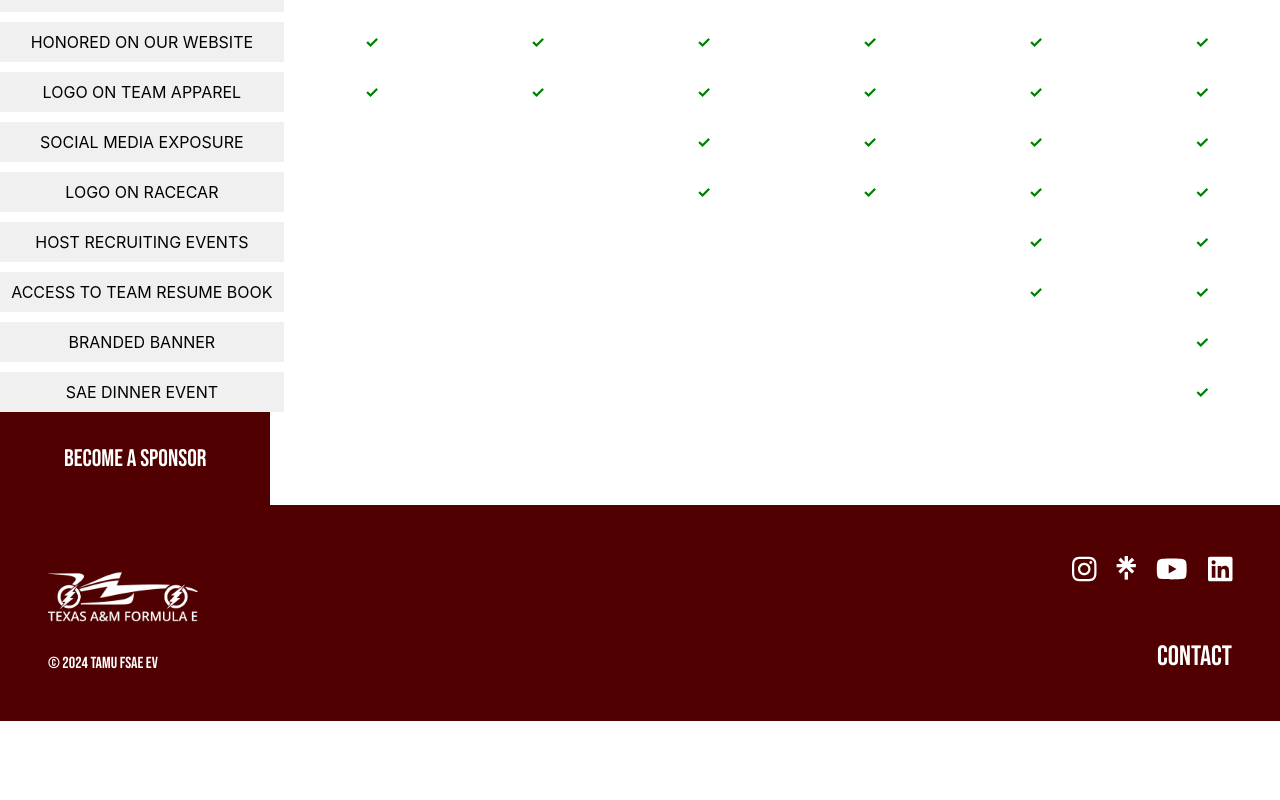
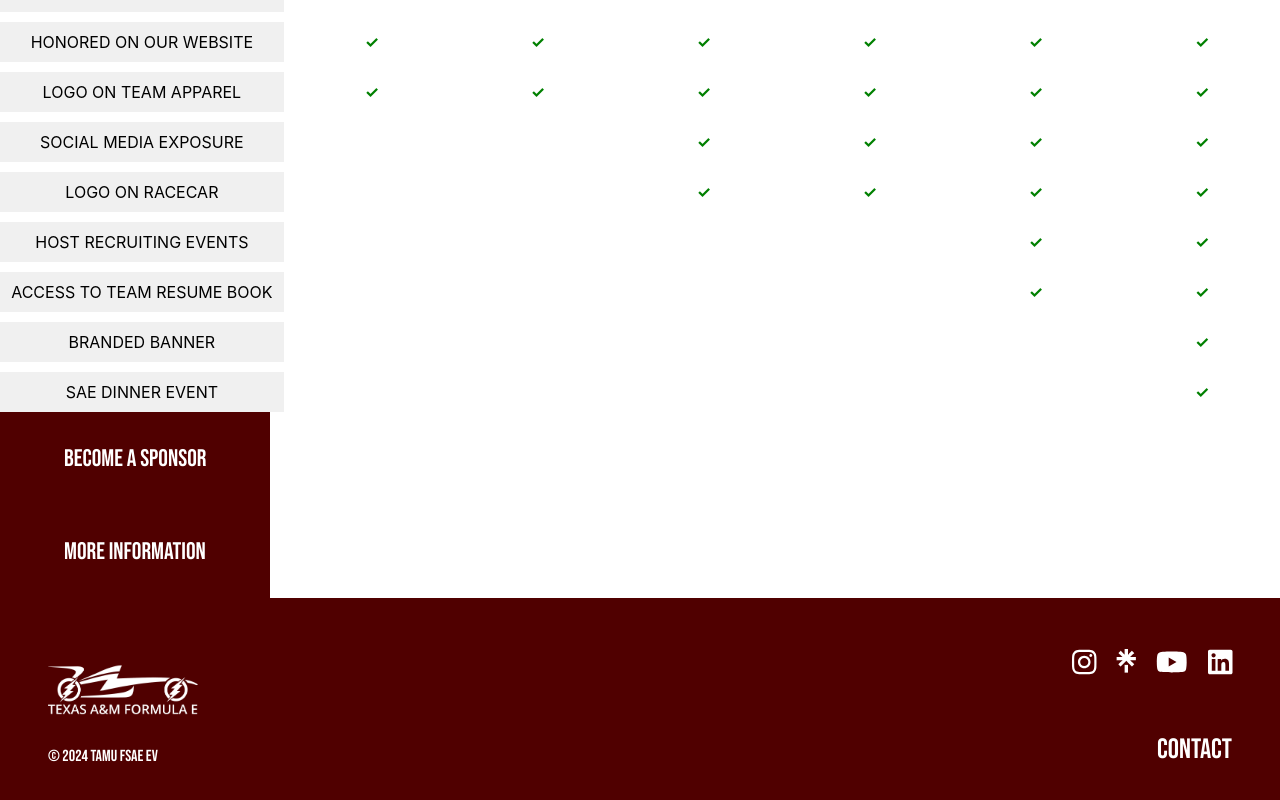
Before and after one commit to tamu-formula-cs/FSAE-EV-Site, a React (Vite) app: page /become-sponsors in a window 1280 px wide. Shown: the part 456-1256 px from the top of the page. Before the commit the page ends 1177 px from the top, so only its background shows below. Built offline with nearby package versions, Linux system fonts and the light colour scheme.

Commit message:
added more info button in become sponsors page

```diff
--- a/src/pages/sponsors/becomeSponsors.jsx
+++ b/src/pages/sponsors/becomeSponsors.jsx
@@ -49,6 +49,11 @@ export default class BecomeSponsors extends React.Component {
         BECOME A SPONSOR
         </a>
         </button>
+        <button className="sponsor-button">
+        <a href="https://tamucs-my.sharepoint.com/:b:/g/personal/bari_vadaria_tamu_edu/EcL9hM9c0H5HosN04a_RX3sBGZmRFivAsT4I4LzQbuX60w?e=oLStqO" target="_blank" rel="noopener noreferrer">
+        MORE INFORMATION
+        </a>
+        </button>
         <Footer />
       </div>
     );
```
